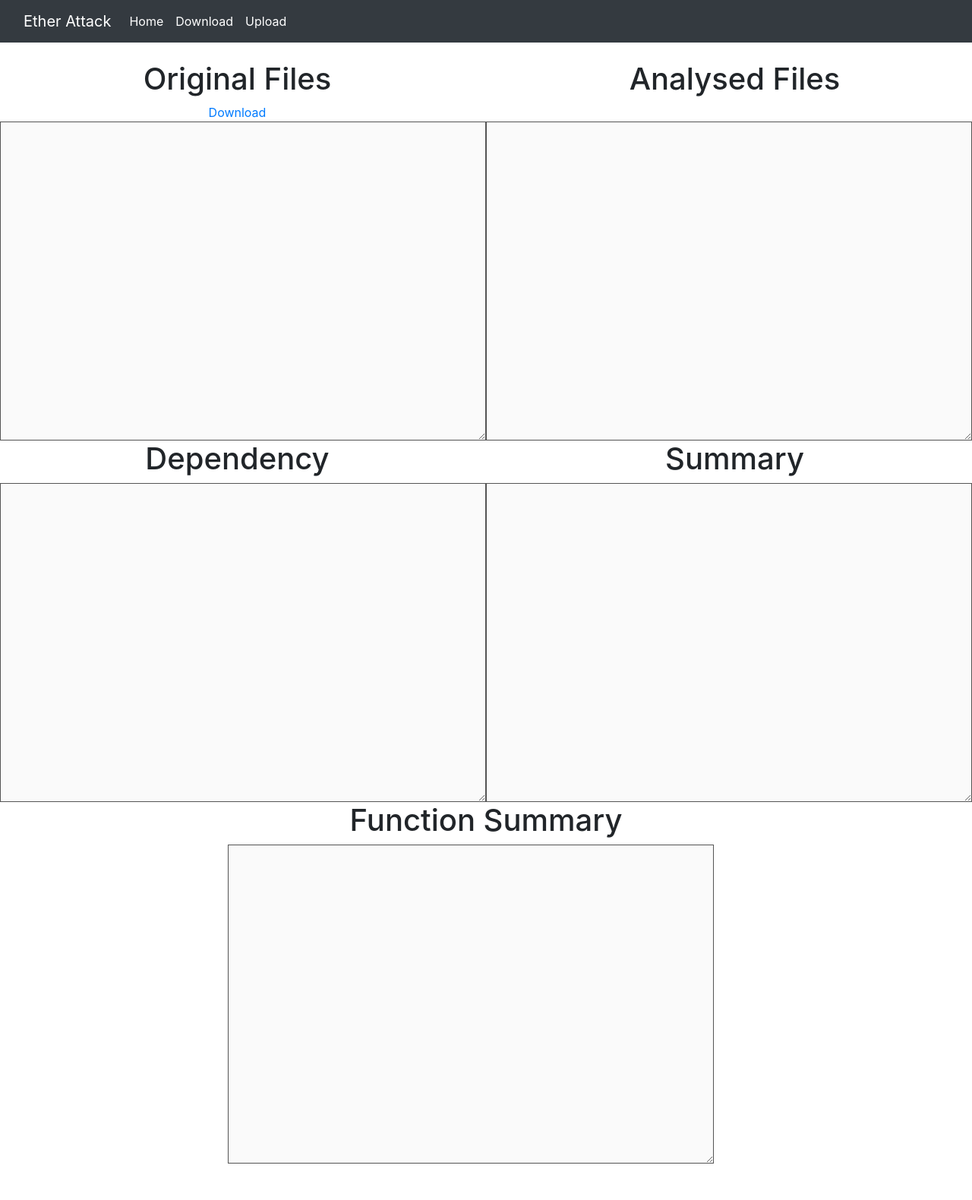
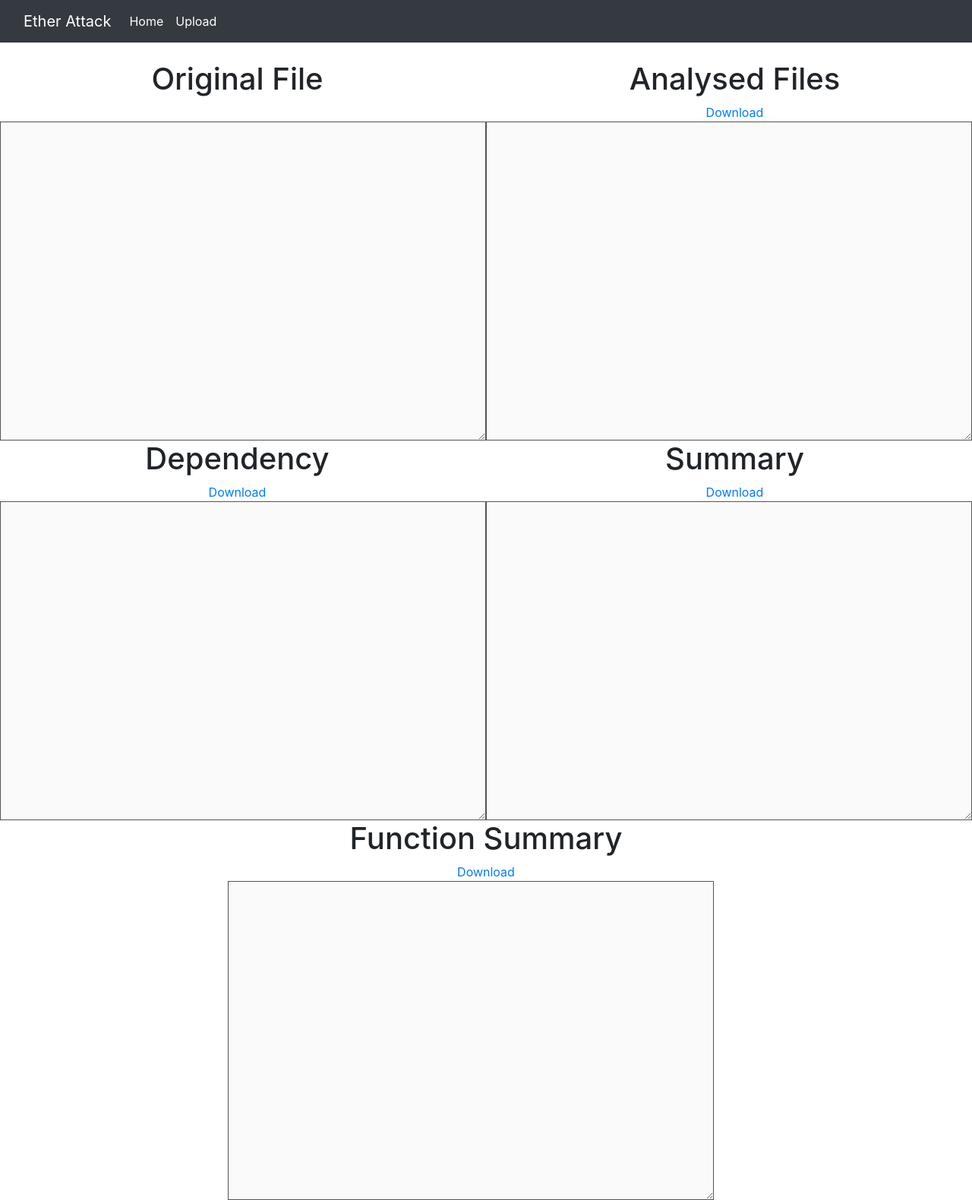
Before and after one commit to Xenomii/EtherAttack, a Flask app: template WebApp/templates/content.html in a window 1280 px wide. Shown: the whole page at 76% size. Before the commit the page ends 1532 px from the top, so only its background shows below. Run offline with Flask 2, Linux system fonts and the light colour scheme; the template is opened without the code that fills it, so the values that code supplies are empty.

Commit message:
ableToDownload

```diff
--- a/WebApp/app.py
+++ b/WebApp/app.py
@@ -68,6 +68,7 @@ def upload_file(req_path):
 @app.route('/content.html/<filename>')
 def content(filename):
     size = len(filename)
+    print(filename)
     c=open(f"Contracts/{filename[:size - 4]}/contract_{filename[:size - 4]}.sol"
     , 'r')
     d=open(f"Contracts/{filename[:size - 4]}/dependency_{filename[:size - 4]}.txt"
@@ -78,17 +79,28 @@ def content(filename):
     , 'r')
     f=open(f"Contracts/{filename[:size - 4]}/functionsummary_{filename[:size - 4]}.txt"
     , 'r')
-    return render_template('content.html', original=c.read(),dependency=d.read(),analysis=a.read(),summary1=s.read(),function=f.read())
+    return render_template('content.html', original=c.read(),dependency=d.read(),analysis=a.read(),summary1=s.read(),function=f.read(),filename=filename)
 
 
-@app.route('/Download.html')
-def download_file():
+@app.route('/download', methods=['GET', 'POST'])
+def download():
+    # Appending app path to upload folder path within app root folder
+    filename = request.args.get('filename')
+    type = request.args.get('type')
 
-	#path = "html2pdf.pdf"
-	#path = "info.xlsx"
-	path1 = "Contracts/Ph/analysis_Ph.txt"
-	#path = "sample.txt"
-	return send_file(path1, as_attachment=True)
+    size = len(filename)
+    path = ""
+
+    if (type == "analysis"):
+        path = f"Contracts/{filename[:size - 4]}/analysis_{filename[:size - 4]}.txt"
+    elif (type == "dependency"):
+        path = f"Contracts/{filename[:size - 4]}/dependency_{filename[:size - 4]}.txt"
+    elif (type == "summary"):
+        path = f"Contracts/{filename[:size - 4]}/summary_{filename[:size - 4]}.txt"
+    else:
+        path = f"Contracts/{filename[:size - 4]}/functionsummary_{filename[:size - 4]}.txt"
+
+    return send_file(path, as_attachment=True)
 
 
 
--- a/WebApp/templates/Download.html
+++ /dev/null
@@ -1,6 +0,0 @@
-<div class ="col-lg-6">
-    <h1>Original Files</h1>
-   <a href="{{ url_for('.download_file') }}">">Download
-  </a>
-  </div>
-  <div class ="col-lg-6">
--- a/WebApp/templates/base.html
+++ b/WebApp/templates/base.html
@@ -37,9 +37,7 @@
                     <li>
                         <a class="nav-link active" aria-current="page" href="/">Home</a>
                     </li>
-                    <li>
-                        <a class="nav-link active" aria-current="page" href="/Download.html">Download</a>
-                    </li>
+
                 </ul>
                 <ul class="nav navbar-nav navbar-right">
                     <li>
--- a/WebApp/templates/content.html
+++ b/WebApp/templates/content.html
@@ -2,12 +2,14 @@
 <link rel="stylesheet" href="../static/css/content.css">
 <div class="row" style="text-align:center;">
   <div class ="col-lg-6">
-    <h1>Original Files</h1>
-   <a href="{{url_for('.download_file')}}">Download
-  </a>
+    <h1>Original File</h1>
+
+    </a>
   </div>
   <div class ="col-lg-6">
     <h1>Analysed Files</h1>
+    {% set url = "?type=analysis&filename=" + filename %}
+    <a href="/download{{ url }}">Download</a>
   </div>
 
 </div>
@@ -16,9 +18,13 @@
 <div class="row" style="text-align:center;">
   <div class ="col-lg-6">
     <h1>Dependency</h1>
+    {% set url = "?type=dependency&filename=" + filename %}
+    <a href="/download{{ url }}">Download</a>
   </div>
   <div class ="col-lg-6">
     <h1>Summary</h1>
+    {% set url = "?type=summary&filename=" + filename %}
+    <a href="/download{{ url }}">Download</a>
   </div>
 
 </div>
@@ -28,8 +34,11 @@
 <textarea class="textBox" id="sec4" disabled> {{summary1 }} </textarea>
 
 
-    <h1>Function Summary</h1>
-
+<div class="col-lg-12" style="text-align:center;">
+  <h1>Function Summary</h1>
+  {% set url = "?type=function_summary&filename=" + filename %}
+  <a href="/download{{ url }}">Download</a>
+</div>
 
   <textarea class="textBox" id="sec5" disabled> {{ function}} </textarea>
 
```
